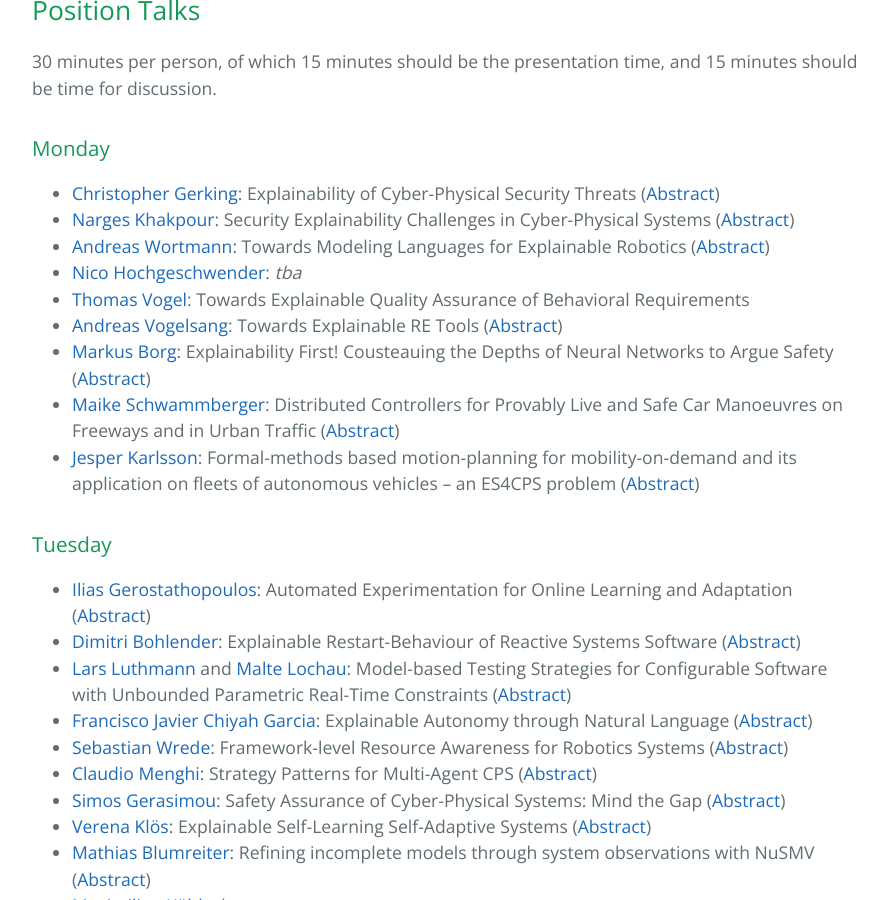
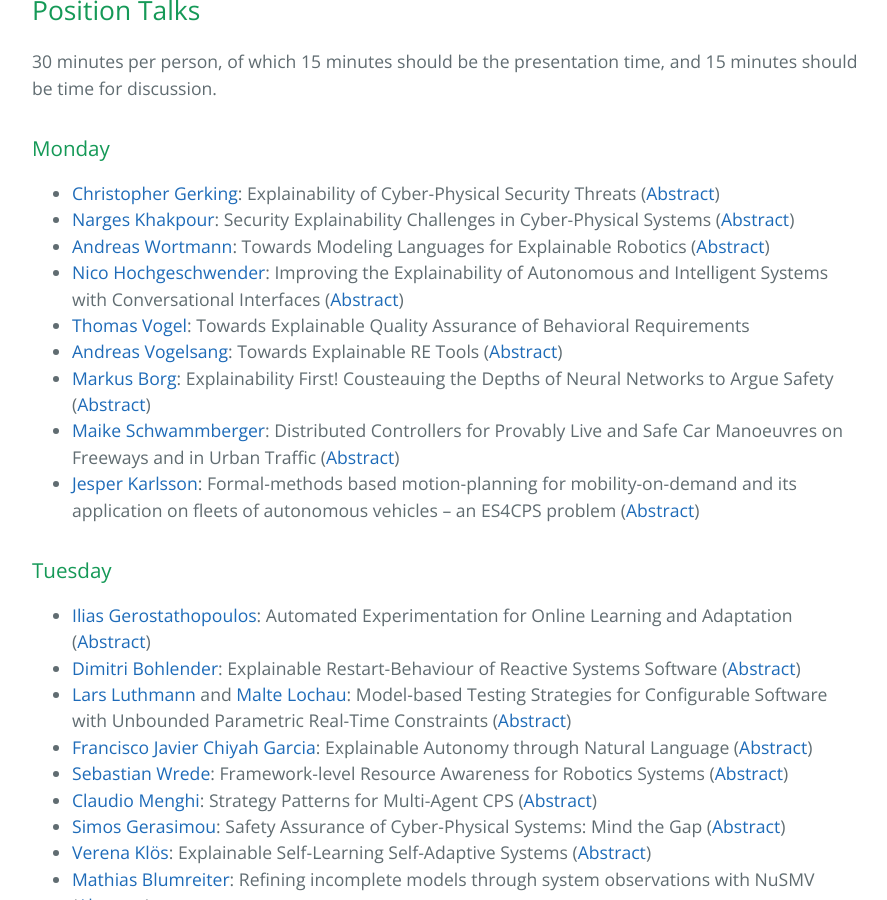
Before and after one commit to thomas-vogel/ES4CPS, a Jekyll site: the page built from program.md, in a window 1280 px wide and 900 px high, scrolled down 1532 px. Shown: the whole window, without its empty margins (192-1079 px from the left). Built offline with Jekyll 4.4.1, drawn with Linux system fonts in a browser that asks for light colours.

Commit message:
Add Nico's abstract and change his affiliation.

```diff
--- a/program.md
+++ b/program.md
@@ -28,7 +28,8 @@ permalink: /program.html
 * [Christopher Gerking](https://www.uni-paderborn.de/person/8391/){:target="_blank"}: Explainability of Cyber-Physical Security Threats ([Abstract](abstracts/Gerking.pdf))
 * [Narges Khakpour](https://lnu.se/en/staff/narges.khakpour/){:target="_blank"}: Security Explainability Challenges in Cyber-Physical Systems ([Abstract](abstracts/Khakpour.pdf))
 * [Andreas Wortmann](http://www.se-rwth.de/staff/wortmann/){:target="_blank"}: Towards Modeling Languages for Explainable Robotics ([Abstract](abstracts/Wortmann.pdf))
-* [Nico Hochgeschwender](https://wwwen.uni.lu/snt/people/nico_hochgeschwender){:target="_blank"}: _tba_
+* [Nico Hochgeschwender](http://www.dlr.de/sc){:target="_blank"}: Improving the Explainability of Autonomous and Intelligent
+Systems with Conversational Interfaces ([Abstract](abstracts/Hochgeschwender.pdf))
 * [Thomas Vogel](http://thomas-vogel.github.io/){:target="_blank"}: Towards Explainable Quality Assurance of Behavioral Requirements
 * [Andreas Vogelsang](https://www.dcaiti.tu-berlin.de/people/vogelsang/){:target="_blank"}: Towards Explainable RE Tools ([Abstract](abstracts/Vogelsang.pdf))
 * [Markus Borg](https://www.sics.se/people/markus-borg){:target="_blank"}: Explainability First! Cousteauing the Depths of Neural Networks to Argue Safety ([Abstract](abstracts/Borg.pdf))
```
Also changed, not shown: participants.md (+1 -1 lines), 1 other file.
